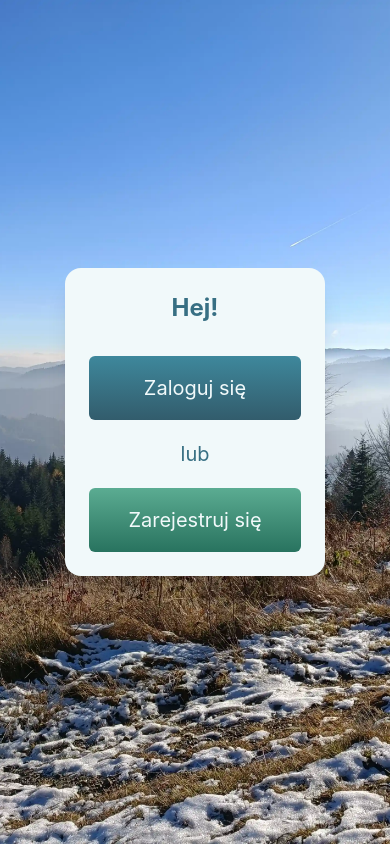
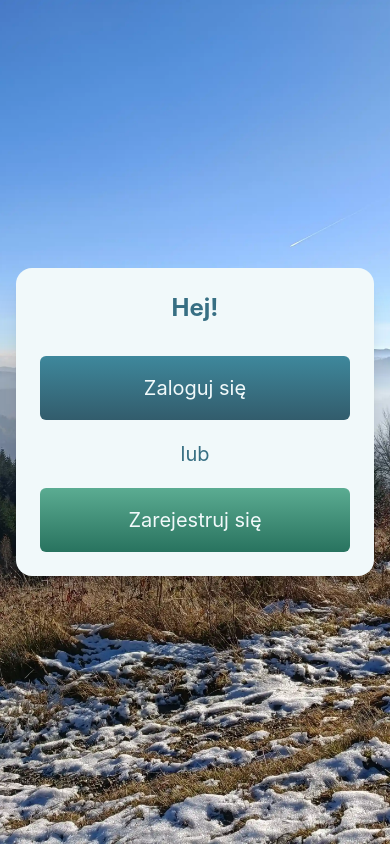
Before and after one commit to bonsilapra/niegorzysci, a React (Vite) app: page / in a window 390 px wide. Built offline with nearby package versions, Linux system fonts and the light colour scheme; no server answers.

Commit message:
Adjust layout

```diff
--- a/src/layouts/Layout.jsx
+++ b/src/layouts/Layout.jsx
@@ -6,18 +6,18 @@ export const Layout = ({children}) => {
 	const {isLoggedIn, isApproved} = useAuth();
 
 	const backgroundStyle = isLoggedIn && isApproved
-		? 'bg-secondary-200'
+		? 'bg-linear-to-b from-primary-0 to-primary-300'
 		: 'bg-[url(/img/background.webp)]';
 
-	const beforeLoginContainer = 'w-2/3 max-w-md rounded-2xl bg-primary-0 flex flex-col p-6 shadow-xl text-primary-600 text-xl';
-	const afterLoginContainer = 'w-3/4 max-w-md';
+	const beforeLoginContainer = 'w-full md:w-2/3 max-w-md rounded-2xl bg-primary-0 flex flex-col p-6 shadow-xl text-primary-600 text-xl';
+	const afterLoginContainer = 'w-3/4 max-w-md p-6';
 
 	return (
 		<div className={`${backgroundStyle} flex flex-col min-h-screen bg-cover bg-center`}>
 			{isLoggedIn &&
 				<Navbar />
 			}
-			<main className="flex flex-1 flex-col items-center justify-center">
+			<main className="flex flex-1 flex-col items-center justify-center px-4">
 				<div className={cx('text-primary-600 text-xl', {
 					[afterLoginContainer]: isLoggedIn && isApproved,
 					[beforeLoginContainer]: !isLoggedIn || !isApproved,
```
